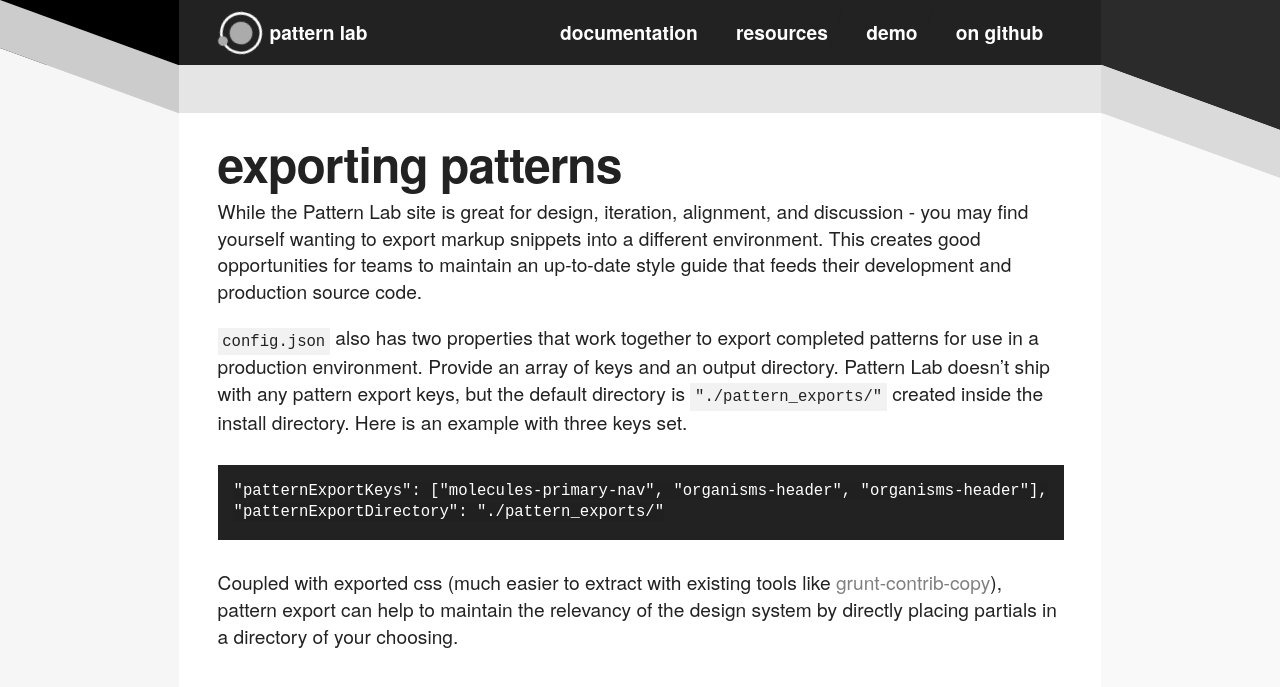
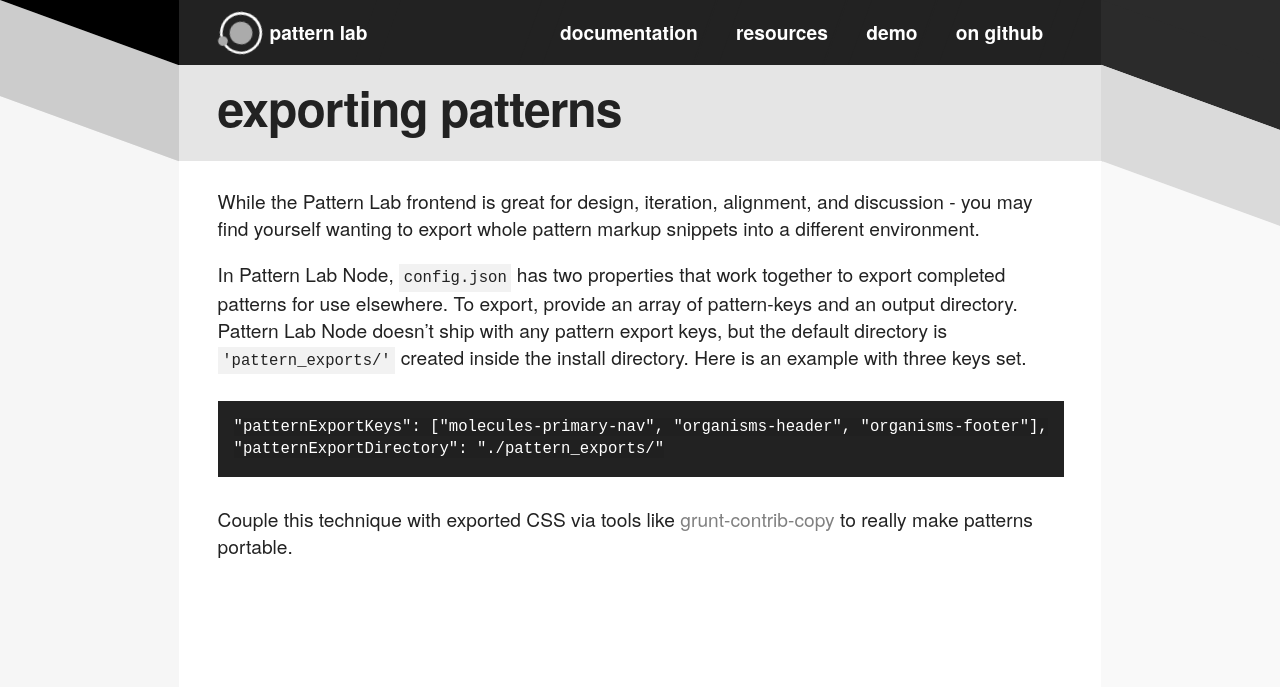
Before and after one commit to pattern-lab/website, a Jekyll site: the page built from patternlabsite/docs/advanced-exporting-patterns.md, in a window 1280 px wide and 900 px high. Shown: the top 687 px of the window. Built offline with Jekyll 4.4.1, drawn with Linux system fonts in a browser that asks for light colours; Markdown is read by kramdown in place of the engine named in the settings; comment, search, counter and statistics services are not loaded.

Commit message:
Updated advanced-exporting-patterns page and added to nav This is part of https://github.com/pattern-lab/patternlab-node/issues/70 for version 1.0.0 release prep

```diff
--- a/patternlabsite/_includes/docs-nav-advanced.html
+++ b/patternlabsite/_includes/docs-nav-advanced.html
@@ -10,4 +10,5 @@
 	<li{% if page.url == '/docs/advanced-config-options.html' %} class="selected"{% endif %}><a href="/docs/advanced-config-options.html">Editing the configuration options</a></li>
 	<li{% if page.url == '/docs/advanced-integration-with-compass.html' %} class="selected"{% endif %}><a href="/docs/advanced-integration-with-compass.html">Integration with Compass</a></li>
 	<li{% if page.url == '/docs/advanced-integration-with-grunt.html' %} class="selected"{% endif %}><a href="/docs/advanced-integration-with-grunt.html">Integration with Grunt</a></li>
+	<li{% if page.url == '/docs/advanced-exporting-patterns.html' %} class="selected"{% endif %}><a href="/docs/advanced-exporting-patterns.html">Exporting Patterns</a></li>
 </ul>
--- a/patternlabsite/docs/advanced-exporting-patterns.md
+++ b/patternlabsite/docs/advanced-exporting-patterns.md
@@ -1,15 +1,14 @@
 ---
 layout: docs
 title: Exporting Patterns | Pattern Lab Node
+heading: Exporting Patterns
 ---
 
-# Exporting Patterns
+While the Pattern Lab frontend is great for design, iteration, alignment, and discussion - you may find yourself wanting to export whole pattern markup snippets into a different environment.
 
-While the Pattern Lab site is great for design, iteration, alignment, and discussion - you may find yourself wanting to export markup snippets into a different environment. This creates good opportunities for teams to maintain an up-to-date style guide that feeds their development and production source code.
+In Pattern Lab Node, `config.json` has two properties that work together to export completed patterns for use elsewhere. To export, provide an array of pattern-keys and an output directory. Pattern Lab Node doesn't ship with any pattern export keys, but the default directory is `'pattern_exports/'` created inside the install directory. Here is an example with three keys set.
 
-`config.json` also has two properties that work together to export completed patterns for use in a production environment. Provide an array of keys and an output directory. Pattern Lab doesn't ship with any pattern export keys, but the default directory is `"./pattern_exports/"` created inside the install directory. Here is an example with three keys set.
-
-    "patternExportKeys": ["molecules-primary-nav", "organisms-header", "organisms-header"],
+    "patternExportKeys": ["molecules-primary-nav", "organisms-header", "organisms-footer"],
     "patternExportDirectory": "./pattern_exports/"
 
-Coupled with exported css (much easier to extract with existing tools like [grunt-contrib-copy](https://github.com/gruntjs/grunt-contrib-copy)), pattern export can help to maintain the relevancy of the design system by directly placing partials in a directory of your choosing.
+Couple this technique with exported CSS via tools like [grunt-contrib-copy](https://github.com/gruntjs/grunt-contrib-copy) to really make patterns portable.
```
